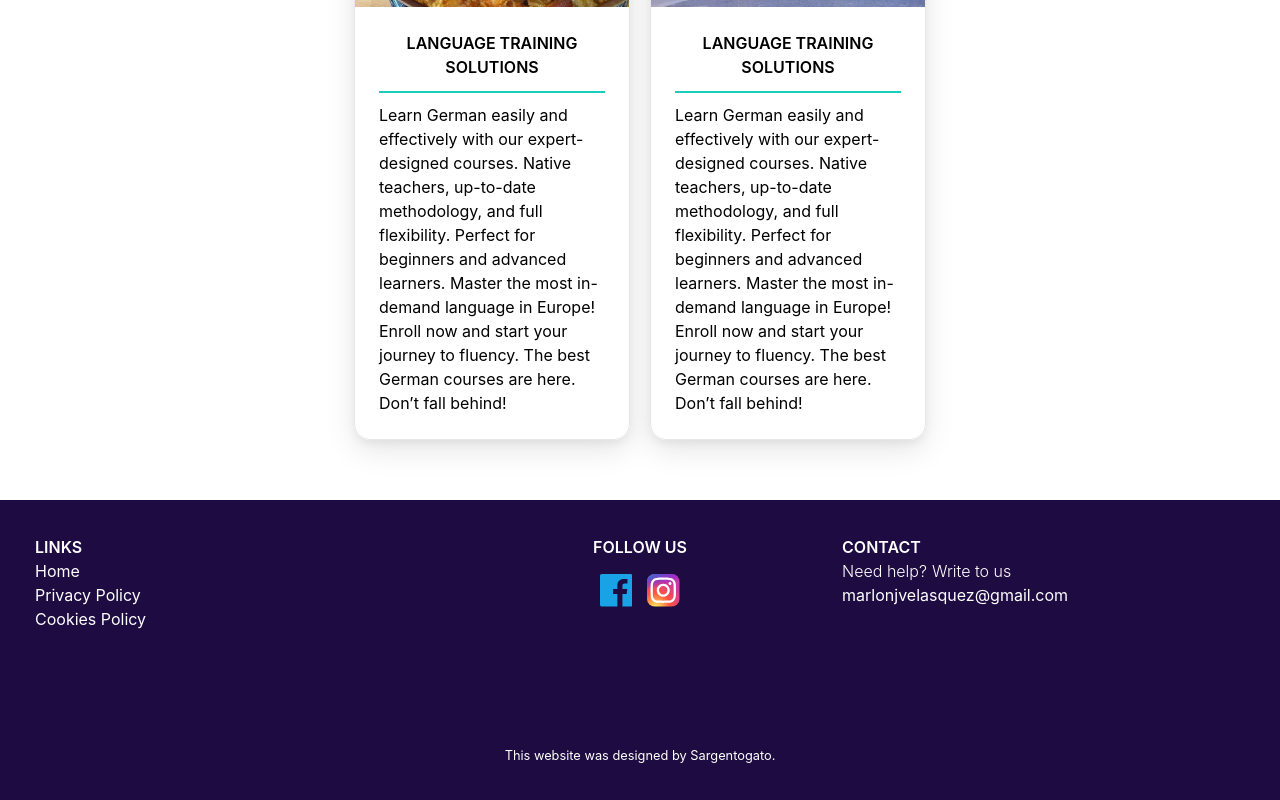
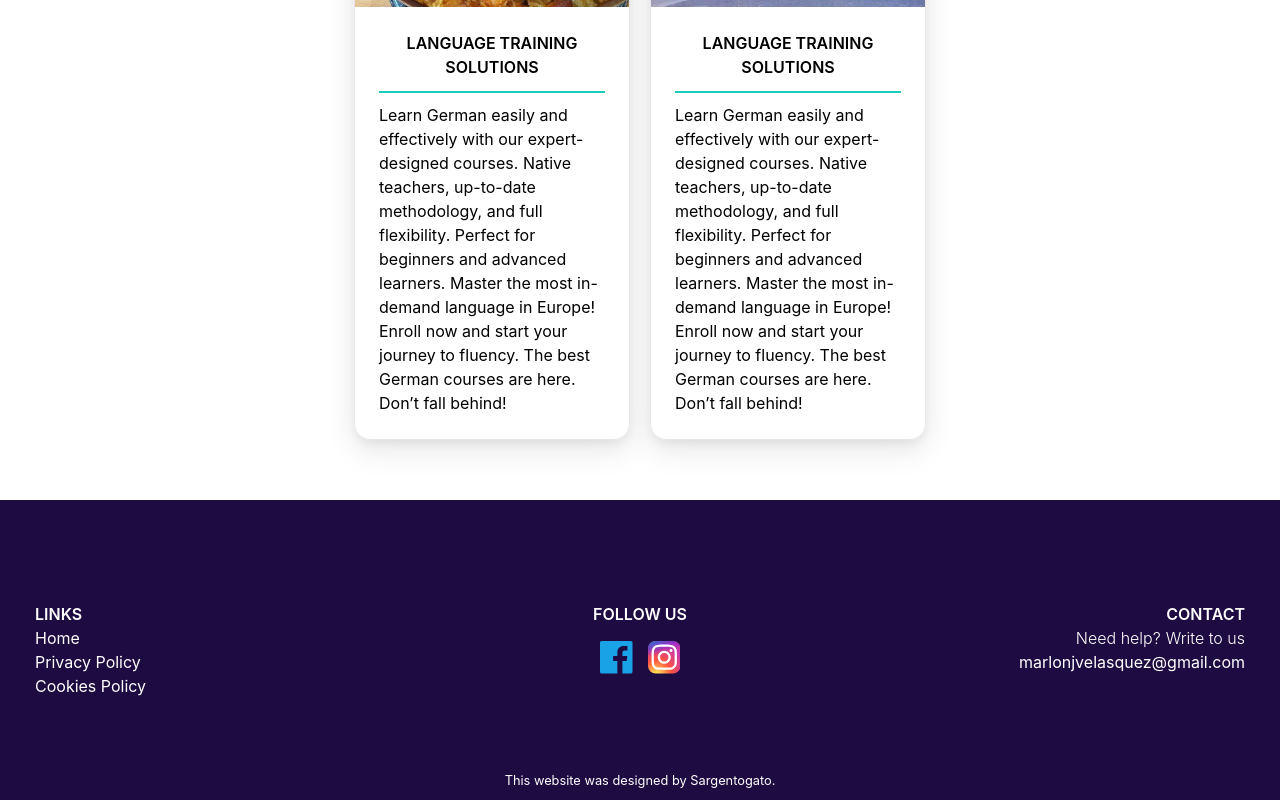
Before and after one commit to sargentogato/laguagues-web, a Vue app: page / in a window 1280 px wide. Shown: the part 2446-3246 px from the top of the page. Built offline with nearby package versions, Linux system fonts and the light colour scheme; the HTML template or start-up script is replaced by a standard one.

Commit message:
FootComponent, add new styles to improve design. New indentatio in format

```diff
--- a/src/components/sharedComponents/FooterComponent.vue
+++ b/src/components/sharedComponents/FooterComponent.vue
@@ -5,23 +5,26 @@ import { onMounted, ref } from 'vue';
   import TitlesParagraph from './TitlesParagraph.vue';
 
   const endOfWeb = ref();
-const titleSectionLinks = ["footer.links"];
-const titleSocialMedia = ["footer.followUs"];
-const titleContact = ["footer.contact"];
-const textContact = ["footer.help", "footer.writeUs"];
-const emailContact = "marlonjvelasquez@gmail.com"
+  const titleSectionLinks = ['footer.links'];
+  const titleSocialMedia = ['footer.followUs'];
+  const titleContact = ['footer.contact'];
+  const textContact = ['footer.help', 'footer.writeUs'];
+  const emailContact = 'marlonjvelasquez@gmail.com';
   const iconBgColor = ref('hsl(200, 80%, 50%)');
 
-const { registerElements } = useScrollAnimation()
+  const { registerElements } = useScrollAnimation();
 
   onMounted(() => {
     registerElements(endOfWeb.value);
-})
-
+  });
 </script>
 
 <template>
-  <footer ref="endOfWeb" class="footer" aria-label="end">
+  <footer
+    ref="endOfWeb"
+    class="footer"
+    aria-label="end"
+  >
     <div class="footer__info">
       <div class="footer__links">
         <TitlesParagraph
@@ -30,16 +33,39 @@ onMounted(() => {
           font-weight="600"
           text-transform="uppercase"
         />
-        <RouterLink class="footer__link" :to="{ name: 'Home' }">Home</RouterLink>
-        <RouterLink class="footer__link" :to="{ name: 'privacyPage' }">{{ $t('footer.privacy') }}</RouterLink>
-        <RouterLink class="footer__link" :to="{ name: 'cookiesPage' }">{{$t('footer.cookies')}}</RouterLink>
+        <RouterLink
+          class="footer__link"
+          :to="{ name: 'Home' }"
+        >
+          Home
+        </RouterLink>
+        <RouterLink
+          class="footer__link"
+          :to="{ name: 'privacyPage' }"
+        >
+          {{ $t('footer.privacy') }}
+        </RouterLink>
+        <RouterLink
+          class="footer__link"
+          :to="{ name: 'cookiesPage' }"
+        >
+          {{ $t('footer.cookies') }}
+        </RouterLink>
       </div>
       <div class="footer__rs">
         <div class="footer__icon-text">
-          <TitlesParagraph tag="h3" :texts="titleSocialMedia" font-weight="600" text-transform="uppercase" />
+          <TitlesParagraph
+            tag="h3"
+            :texts="titleSocialMedia"
+            font-weight="600"
+            text-transform="uppercase"
+          />
         </div>
         <div class="footer__icon-box">
-          <IconBase icon-name="IconFacebook" :iconBgColor="iconBgColor" />
+          <IconBase
+            icon-name="IconFacebook"
+            :iconBgColor="iconBgColor"
+          />
           <IconBase icon-name="IconInstagram" />
         </div>
       </div>
@@ -56,27 +82,31 @@ onMounted(() => {
             :texts="textContact"
           />
         </div>
-        <a class="footer__email" href="mailto:marlonjvelasquez@gmail.com">{{ emailContact }}</a>
+        <a
+          class="footer__email"
+          href="mailto:marlonjvelasquez@gmail.com"
+        >
+          {{ emailContact }}
+        </a>
       </div>
     </div>
     <div class="footer__design">{{ $t('footer.desing') }}</div>
   </footer>
 </template>
 
-
 <style scoped>
   .footer {
-  align-items: stretch;
+    align-items: center;
+    animation: aparecerFooter 1s forwards;
+    animation-delay: 1s;
     background-color: var(--primary-color);
     display: flex;
     flex-wrap: wrap;
     justify-content: center;
     min-height: 300px;
+    opacity: 0;
     padding: 35px;
-
-  animation: aparecerFooter 1s forwards;
-  animation-delay: 2s;
-  opacity: 0;
+    position: relative;
     transition: opacity 1s ease-in-out;
   }
 
@@ -84,6 +114,7 @@ onMounted(() => {
     display: flex;
     flex-basis: 100%;
     flex-wrap: wrap;
+    gap: 15px;
     justify-content: space-between;
   }
 
@@ -93,12 +124,18 @@ onMounted(() => {
     flex-basis: 100%;
   }
 
+  .footer__links::after {
+    border-bottom: 2px solid rgb(255, 255, 255);
+    border-width: 2px;
+    color: transparent;
+    content: '-------------';
+  }
+
   .footer__link {
     color: var(--white);
   }
 
   .footer__rs {
-  align-items: center;
     display: flex;
     flex-direction: column;
     gap: 15px;
@@ -108,6 +145,11 @@ onMounted(() => {
     display: flex;
     gap: 15px;
     width: 80px;
+  }
+
+  .footer__contact {
+    display: flex;
+    flex-direction: column;
   }
 
   .footer__questionContact {
@@ -120,18 +162,43 @@ onMounted(() => {
   }
 
   .footer__design {
-  align-self: flex-end;
-  margin-top: 5px;
-  text-align: center;
+    bottom: 10px;
     color: var(--white);
     font-size: 0.8rem;
+    position: absolute;
   }
 
-@media screen and (min-width:576px) {
+  @media screen and (min-width: 576px) {
+
     .footer__links,
     .footer__rs,
     .footer__contact {
-    flex-basis: 33.3%;
+      flex-basis: 25%;
+    }
+
+    .footer__links::after {
+      content: '';
+    }
+
+    .footer__rs {
+      align-items: center;
+    }
+
+    .footer__contact {
+      align-items: center;
+    }
+  }
+
+  @media screen and (min-width:768px) {
+    .footer__contact {
+      align-items: center;
+    }
+  }
+
+
+  @media screen and (min-width:1200px){
+    .footer__contact {
+      align-items: flex-end;
     }
   }
 
```
Lines whose indentation alone changed are shown as unchanged.
